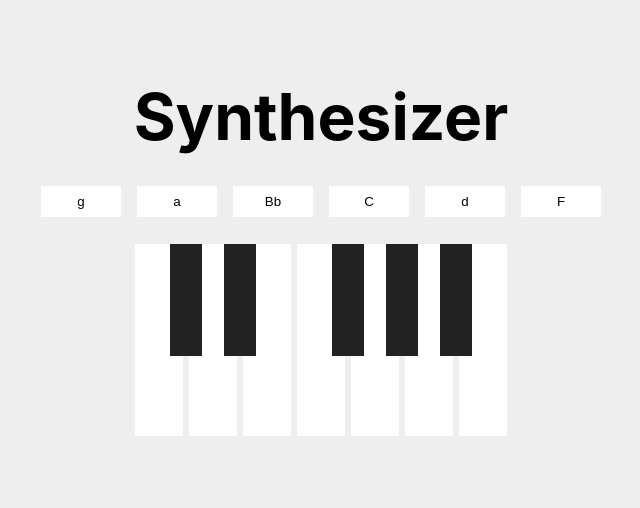
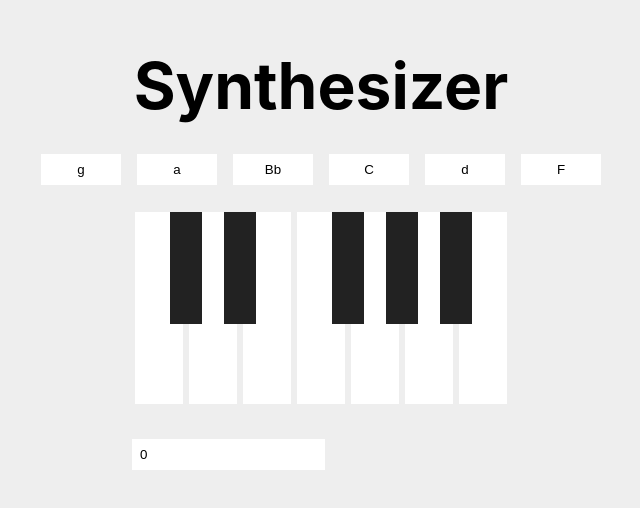
Before and after one commit to itshuien/synthesizer, a Next.js app: page / in a window 1280 px wide. Shown: the part 154-662 px from the top of the page, without its empty margins (319-959 px from the left). Built offline with nearby package versions, Linux system fonts and the light colour scheme.

Commit message:
Move synth creation to Keyboard, add volume control logic

```diff
--- a/components/Key.jsx
+++ b/components/Key.jsx
@@ -1,20 +1,12 @@
-import { useState, useEffect } from 'react';
-import * as Tone from 'tone';
 import styles from './Key.module.scss';
 
 export default function Key(props) {
-  const [synth, setSynth] = useState();
-
-  useEffect(() => {
-    setSynth(new Tone.PolySynth(Tone.Synth).toDestination());
-  }, []);
-
   function playNote() {
-    synth.triggerAttack(props.note);
+    props.synth.triggerAttack(props.note);
   }
 
   function releaseNote() {
-    synth.triggerRelease(props.note);
+    props.synth.triggerRelease(props.note);
   }
 
   return (
--- a/components/Keyboard.jsx
+++ b/components/Keyboard.jsx
@@ -1,21 +1,39 @@
+import { useState, useEffect } from 'react';
+import * as Tone from 'tone';
 import Key from './Key';
 import styles from './Keyboard.module.scss';
 
 export default function Keyboard() {
+  const [volume, setVolume] = useState(0);
+  const [synth, setSynth] = useState();
+
+  useEffect(() => {
+    setSynth(new Tone.PolySynth(Tone.Synth, { volume }).toDestination());
+  }, [volume]);
+
   return (
-    <div class={styles.keyboard}>
-      <Key note="C4" type="white" />
-      <Key note="C#4" type="black" />
-      <Key note="D4" type="white" />
-      <Key note="D#4" type="black" />
-      <Key note="E4" type="white" />
-      <Key note="F4" type="white" />
-      <Key note="F#4" type="black" />
-      <Key note="G4" type="white" />
-      <Key note="G#4" type="black" />
-      <Key note="A4" type="white" />
-      <Key note="A#4" type="black" />
-      <Key note="B4" type="white" />
+    <div>
+      <div className={styles.keyboard}>
+        <Key synth={synth} note="C4" type="white" />
+        <Key synth={synth} note="C#4" type="black" />
+        <Key synth={synth} note="D4" type="white" />
+        <Key synth={synth} note="D#4" type="black" />
+        <Key synth={synth} note="E4" type="white" />
+        <Key synth={synth} note="F4" type="white" />
+        <Key synth={synth} note="F#4" type="black" />
+        <Key synth={synth} note="G4" type="white" />
+        <Key synth={synth} note="G#4" type="black" />
+        <Key synth={synth} note="A4" type="white" />
+        <Key synth={synth} note="A#4" type="black" />
+        <Key synth={synth} note="B4" type="white" />
+      </div>
+
+      <input
+        className={styles.volumeController}
+        value={volume}
+        onChange={e => setVolume(e.target.value)}
+        type="number"
+      />
     </div>
   )
 }
--- a/components/Keyboard.module.scss
+++ b/components/Keyboard.module.scss
@@ -3,3 +3,9 @@
   grid-auto-flow: column;
   margin: 16px;
 }
+
+.volumeController {
+  padding: 8px;
+  border: none;
+  margin: 16px;
+}
```
